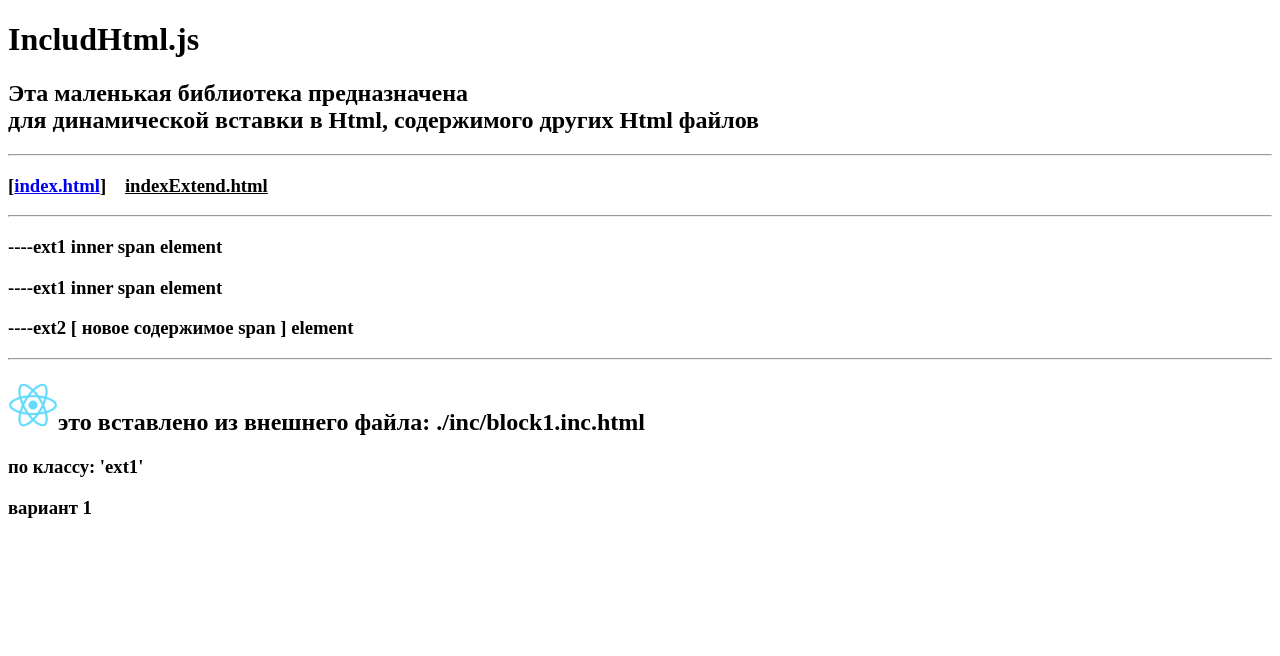
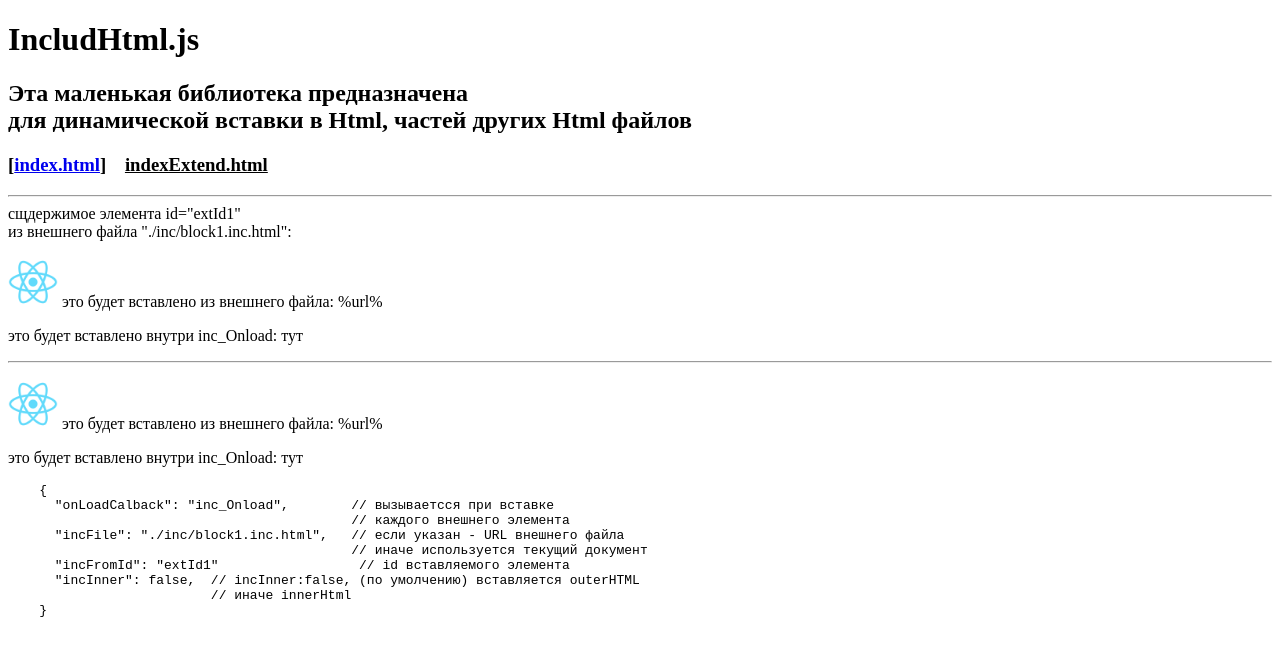
Before and after one commit to illicchpv/incsHtml, a plain HTML site: page indexExtend.html in a window 1280 px wide. Drawn offline with Linux system fonts and the light colour scheme.

Commit message:
переделал. идея и старый способ применения пока оставил.

```diff
--- a/IncludHtml.js
+++ b/IncludHtml.js
@@ -39,7 +39,7 @@ let IncludHtml = (function () {
       return;
     }
     incs.forEach((el) => {
-      // log("IncludHtml: className:", el.className, el);
+      // console.log("IncludHtml: className:", el.className, el);
       let incId = false,
         incClass = false,
         incFrom = false;
@@ -72,7 +72,7 @@ let IncludHtml = (function () {
             pparams.externEl = externEl;
             process(pparams);
           } else {
-            err("IncludHtml - не найден элемент с указанным классом:", incClass);
+            console.error("IncludHtml - не найден элемент с указанным классом:", incClass);
             remove(el);
           }
         } else {
@@ -107,15 +107,110 @@ let IncludHtml = (function () {
             });
         }
       } else {
-        err("IncludHtml - отсутствует класс incClass_???. ");
+        console.error("IncludHtml - отсутствует класс incClass_???. ");
         remove(el);
       }
     });
   }
 
+  function doIncludAll( selector, finish_callback = false){
+    _finish_callback = finish_callback;
+    const incs = document.querySelectorAll(selector);
+    _incs_count = incs.length;
+    if (_finish_callback && _incs_count <= 0) {
+      _finish_callback();
+      return;
+    }
+
+    incs.forEach((el) => {
+      let params = el.dataset.incs
+      try{
+        params = JSON.parse(params)
+      }catch(e){
+        console.error(e)
+      }
+      let errSt = !params;
+      errSt = errSt || !params.incFromId
+      if(!errSt){
+        // params.incFromId
+        // params.incFile
+        // params.onLoadCalback
+        params.docEl = el
+        params.extEl = null
+        params.extUrl = null
+        if(!params.incFile){ // вставка элемента из текущего документа
+          const docElement = document.getElementById(params.incFromId);
+          if (docElement) {
+            const extEl = docElement.cloneNode(true);
+            extEl.removeAttribute('id');
+            params.extEl = extEl
+            doProcess(params);
+          } else {
+            console.error("IncludHtml - не найден элемент с указанным id:", params.incFromId);
+            remove(el);
+          }
+        } else {  // вставка элемента из документа внешнего html файла
+          const url = params.incFile
+          if(!url){
+            console.error("IncludHtml - не задана extUrl");
+            remove(el);
+            return
+          }
+          fetch(url)
+            .then((response) => {
+              if (response.ok) {
+                return response.text();
+              }
+              return remove(el);
+            })
+            .then((data) => {
+              if (data) {
+                const parser = new DOMParser(),
+                  content = "text/html",
+                  DOM = parser.parseFromString(data, content);
+                const extEl = DOM.getElementById(params.incFromId); // DOM.body.querySelector('.'+pparams.incClass);
+                if (extEl) {
+                  extEl.removeAttribute('id');
+                  params.extEl = extEl
+                  doProcess(params);
+                } else {
+                  console.error("Не найден элемент с id: " + params.incFromId + "\r\nВ файле: ", url);
+                  remove(el);
+                }
+              }
+            })
+            .catch((error) => {
+              console.error("Fetch error: ", error);
+            })
+          ;
+        }
+      }
+    });
+  }
+  function doProcess(params) {
+    const cb = params.onLoadCalback
+    if (cb) {
+      const handler = eval(`(p)=>{ ${cb}(p); }`);
+      try {
+        handler(params);
+      } catch (e) {
+        console.warn("catch error in call " + cb + "(params)", e);
+      }
+    }
+    // debugger
+    if(params.incInner){
+      params.docEl.outerHTML = params.extEl.innerHTML;
+    }else{
+      params.docEl.replaceWith(params.extEl);
+    }
+    remove(params.docEl);
+  }
+
+
   return {
     init,
     processAll,
     replaceAll,
+    doIncludAll,
   };
 })();
--- a/inc/block1.inc.html
+++ b/inc/block1.inc.html
@@ -1,12 +1,17 @@
-<main>
-  <div class="ext1 otherClass1 otherClass2">
-    <h2><img src="../img/logo512.png" alt="logo512" width="50" />это вставлено из внешнего файла: %url% </h2>
-    <h3>по классу: 'ext1'</h3>
-    <h3>вариант 1</h3>
+<body>
+  <div id="extId">
+    <p>
+      содержимое вставляемого элемента из внешнего файла "./inc/block1.inc.html"
+    </p>
   </div>
-  <div class="ext2 otherClass1 otherClass2">
-    <h2>это вставлено из внешнего файла: block1.inc.html </h2>
-    <h3>по классу: 'ext2'</h3>
-    <h3>вариант 2</h3>
+
+  <div id="extId1">
+    <p><img src="../img/logo512.png" alt="logo512" width="50" />
+      это будет вставлено из внешнего файла: %url%</p>
+    <p>это будет вставлено внутри inc_Onload: <span>тут</span></p>
   </div>
-</main>
+
+  <div id="extId2">
+    этот не используется
+  </div>
+</body>
--- a/indexExtend.html
+++ b/indexExtend.html
@@ -9,31 +9,49 @@
   </head>
   <body>
     <h1>IncludHtml.js</h1>
-    <h2>
-      Эта маленькая библиотека предназначена <br />для динамической вставки в Html, содержимого других Html файлов
-    </h2>
-    <hr />
+    <h2>Эта маленькая библиотека предназначена <br />для динамической вставки в Html, частей других Html файлов</h2>
     <h3>
       [<a href="./">index.html</a>]&nbsp;&nbsp;&nbsp;&nbsp;<span><u>indexExtend.html</u> </span>
     </h3>
     <hr />
 
-    <div class="incs incClass_local-incs-ext1">сюда будет вставлено из local-incs-ext1</div>
-    <div class="incs incId_1 incClass_local-incs-ext1">сюда будет вставлено из local-incs-ext1</div>
-    <div class="incs incId_1 incClass_local-incs-ext2" data-incs__calback="inc1_Onload">
-      сюда будет вставлено из local-incs-ext1 <br />и вставляемое содержимое обработано в inc1_Onload
+    <div>сщдержимое элемента id="extId1" <br />из внешнего файла "./inc/block1.inc.html":</div>
+    <pre
+      class="incs"
+      data-incs='{
+      "incFile": "./inc/block1.inc.html",
+      "incFromId": "extId1"
+      }'
+    ></pre>
+    <hr />
+    <div
+      class="incs"
+      data-incs='{
+        "onLoadCalback": "inc_Onload",
+        "incFile": "./inc/block1.inc.html",
+        "incInner": false,
+        "incFromId": "extId1"
+        }'
+    >
+      ---------------- -----------------
     </div>
-    <hr />
-
-    <div class="incs incFrom_block1 incClass_ext1" data-incs__calback="inc1_Onload">
-      сюда будет вставлено из ./inc/block1.inc.html
-      <br />содержимое первого элемента по селестору 'main .ext1'
-      <br />и вставляемое содержимое обработано в
-      inc1_Onload
-    </div>
-
+    <pre>
+    {
+      "onLoadCalback": "inc_Onload",        // вызываетсся при вставке
+                                            // каждого внешнего элемента
+      "incFile": "./inc/block1.inc.html",   // если указан - URL внешнего файла
+                                            // иначе используется текущий документ
+      "incFromId": "extId1"                  // id вставляемого элемента
+      "incInner": false,  // incInner:false, (по умолчению) вставляется outerHTML
+                          // иначе innerHtml
+    }
+  </pre
+    >
     <!-- контейнер элементов для локальной вставки -->
     <div class="for-local-incs" style="display: none">
+      <h3 id="extId1">
+        <i>содержимое вставляемого элемента:<span>inner span</span></i>
+      </h3>
       <h3 class="local-incs-ext1 otherClass1 otherClass2">----ext1 <span>inner span</span> element</h3>
       <h3 class="local-incs-ext2 otherClass1 otherClass2">----ext2 <span>inner span</span> element</h3>
     </div>
@@ -42,6 +60,21 @@
       const log = console.log;
       const war = console.warn;
       const err = console.error;
+
+      const inc_Onload = function (p) {
+        p.extEl.innerHTML = IncludHtml.replaceAll(p.extEl.innerHTML, "../img/", "./img/");
+      };
+      const inc_OnloadCust = function (p) {
+        log("inc_OnloadCust", p);
+        var h = p.extEl.innerHTML;
+        h = IncludHtml.replaceAll(h, "../img/", "./img/");
+        p.extEl.innerHTML = h;
+        h = IncludHtml.replaceAll(h + " (добавлено в inc_OnloadCust)", "%url%", p.extUrl);
+        p.extEl.innerHTML = h;
+        const s = p.extEl.querySelector("span");
+        if (!s) return;
+        s.innerHTML = "(этим заменено содержимое span)";
+      };
 
       // {incId, incFrom, incClass, docEl, externEl, externUrl: null};
       const inc1_Onload = function ({ incId, incFrom, incClass, docEl, externEl, externUrl }) {
@@ -66,14 +99,10 @@
         // log("inc1_Onload externEl:", externEl.outerHTML);
       };
 
-      const inc1_Finish = function () {
-        // вызывается после завершения всех вставок
-        log("inc1_Finish: Ok");
-      };
-
       document.addEventListener("DOMContentLoaded", function () {
-        IncludHtml.init("./inc", false, inc1_Finish);
-        IncludHtml.processAll();
+        IncludHtml.doIncludAll(".incs", () =>{
+          console.log("IncludHtml Finish: Ok");
+        });
       });
     </script>
   </body>
```
Also changed, not shown: index.html (+33 -18 lines).
